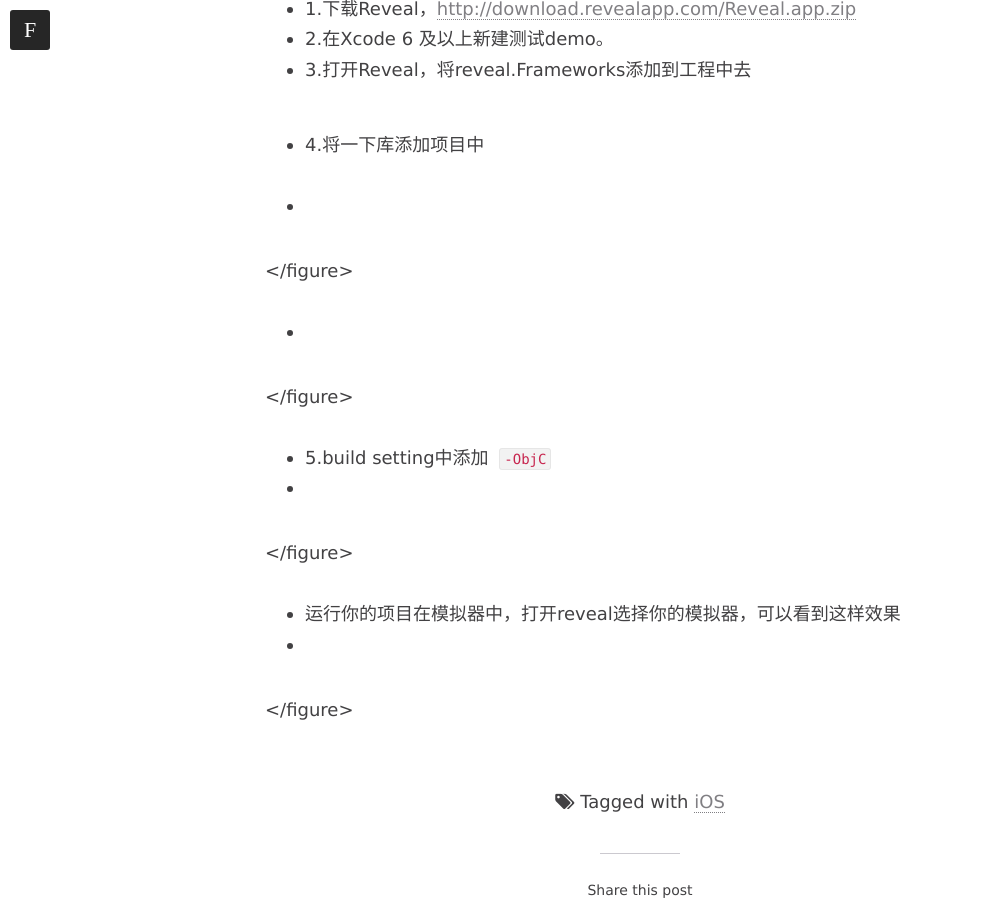
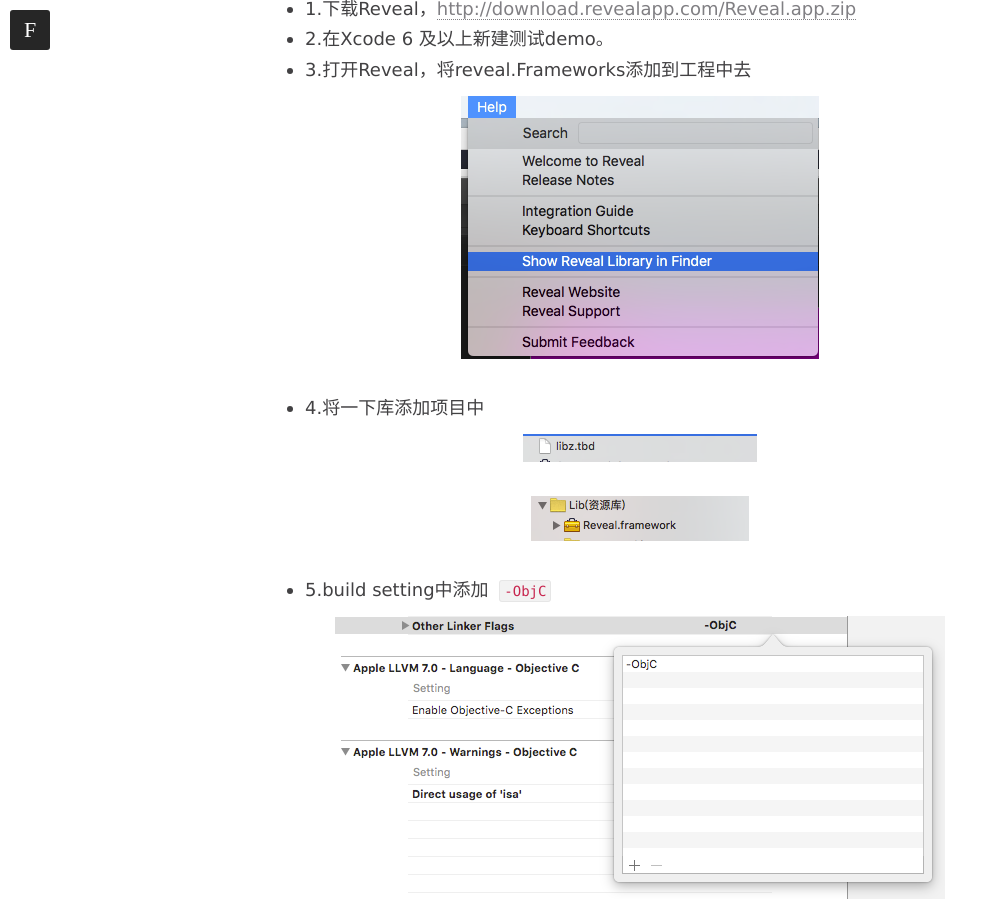
Before and after one commit to maominghui/maominghui.github.io, a Jekyll site: the page built from _posts/2015-11-23-reveal开发神器试用.md, in a window 1280 px wide and 900 px high, scrolled down 1040 px. Shown: the whole window, without its empty margins (0-998 px from the left). Built offline with Jekyll 4.4.1, drawn with Linux system fonts in a browser that asks for light colours; some web fonts are replaced; comment, search, counter and statistics services are not loaded.

Commit message:
update
update

```diff
--- a/_posts/2015-11-23-reveal开发神器试用.md
+++ b/_posts/2015-11-23-reveal开发神器试用.md
@@ -34,24 +34,27 @@
 
 * 4.将一下库添加项目中
 
-* <figure>
+<figure>
   <img src="{{ site.url }}/images/blog/reveal开发神器试用3.png" alt="">
   <figcaption></figcaption>
 </figure>
 
-* <figure>
+<figure>
   <img src="{{ site.url }}/images/blog/reveal开发神器试用4.png" alt="">
   <figcaption></figcaption>
 </figure>
 
 * 5.build setting中添加 `-ObjC`
-* <figure>
+
+<figure>
   <img src="{{ site.url }}/images/blog/reveal开发神器试用5.png" alt="">
   <figcaption></figcaption>
 </figure>
 
 * 运行你的项目在模拟器中，打开reveal选择你的模拟器，可以看到这样效果
-* <figure>
+
+
+<figure>
   <img src="{{ site.url }}/images/blog/reveal开发神器试用2.png" alt="">
   <figcaption></figcaption>
 </figure>
```
Also changed, not shown: images/blog/reveal开发神器试用1.png (added), images/blog/reveal开发神器试用2.png (added), images/blog/reveal开发神器试用3.png (added), images/blog/reveal开发神器试用4.png (added), images/blog/reveal开发神器试用5.png (added), 1 other file.
